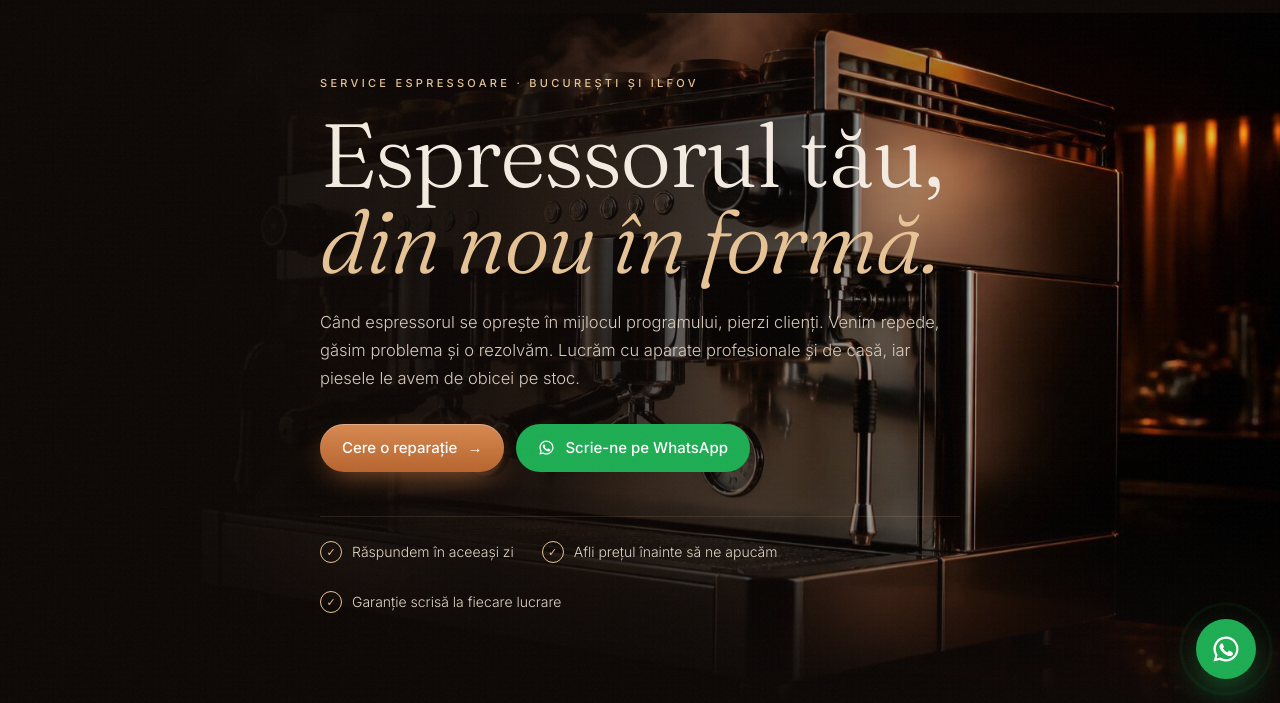
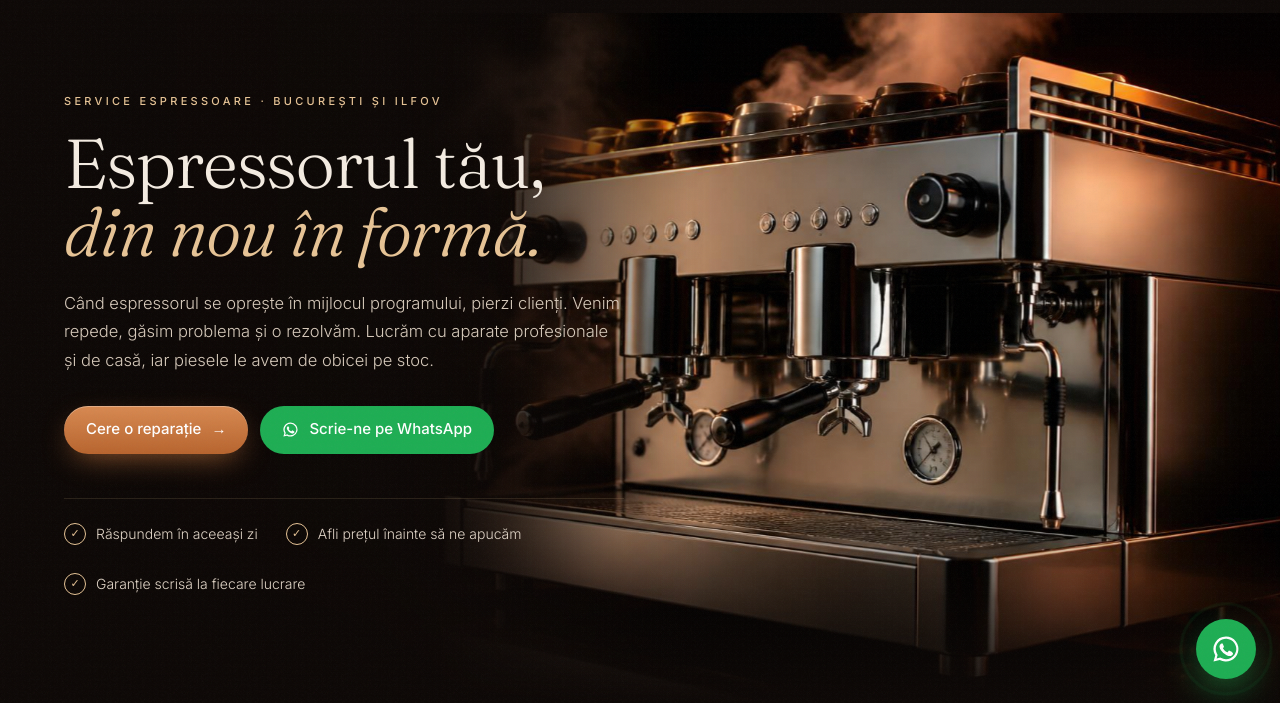
Before and after one commit to lorenz10test/espressor, a plain HTML site: page docs/index.html in a window 1280 px wide. Shown: the part 97-800 px from the top of the page. Drawn offline with Linux system fonts and the light colour scheme.

Commit message:
Hero: text în stânga, espressorul vizibil în dreapta
Co-Authored-By: Claude Opus 5.5 <noreply@anthropic.com>

```diff
--- a/docs/site.css
+++ b/docs/site.css
@@ -87,12 +87,14 @@ section{padding:110px 0}
 
 /* hero */
 .hero{position:relative;min-height:calc(100svh - 108px);display:flex;align-items:center;overflow:hidden;padding:40px 0 70px}
+.hero>.wrap{max-width:1440px;padding:0 clamp(24px,5vw,72px);width:100%}
 .hero-bg{position:absolute;inset:0;overflow:hidden}
-.hero-bg img{width:100%;height:100%;object-fit:cover;object-position:62% 50%;animation:kb 26s ease-in-out infinite alternate}
-@keyframes kb{from{transform:scale(1.04)}to{transform:scale(1.13) translate(-1.5%,1%)}}
-.hero-bg:after{content:'';position:absolute;inset:0;background:linear-gradient(90deg,var(--bg) 0%,rgba(14,9,7,.92) 38%,rgba(14,9,7,.4) 68%,rgba(14,9,7,.05)),linear-gradient(0deg,var(--bg) 0%,transparent 28%)}
-.hero .in{position:relative;max-width:640px}
-.hero h1{font-size:clamp(48px,7vw,96px);line-height:.96;margin:20px 0 24px}
+.hero-bg img{position:absolute;right:0;top:0;width:68%;height:100%;object-fit:cover;object-position:50% 50%;
+  -webkit-mask-image:linear-gradient(90deg,transparent 0%,#000 32%);mask-image:linear-gradient(90deg,transparent 0%,#000 32%);animation:kb 30s ease-in-out infinite alternate}
+@keyframes kb{from{transform:scale(1)}to{transform:scale(1.05)}}
+.hero-bg:after{content:'';position:absolute;inset:0;background:linear-gradient(90deg,var(--bg) 0%,rgba(14,9,7,.85) 30%,rgba(14,9,7,0) 55%),linear-gradient(0deg,var(--bg) 0%,transparent 26%)}
+.hero .in{position:relative;max-width:560px}
+.hero h1{font-size:clamp(44px,5.4vw,82px);line-height:.98;margin:20px 0 24px}
 .hero .ctas{display:flex;gap:12px;flex-wrap:wrap;margin-top:32px}
 .trust{display:flex;gap:28px;flex-wrap:wrap;margin-top:44px;padding-top:24px;border-top:1px solid var(--line);font-size:14px;color:#e2d6c8}
 .trust span{display:flex;gap:10px;align-items:center}
@@ -355,6 +357,7 @@ footer{border-top:1px solid var(--line);padding:70px 0 28px;margin-top:20px}
   .process{grid-template-columns:1fr;gap:24px}.process:before{display:none}
   .fgrid{grid-template-columns:1fr 1fr}
   .horeca{padding:34px}
+  .hero-bg img{width:100%;-webkit-mask-image:none;mask-image:none;object-position:65% 50%}
   .hero-bg:after{background:linear-gradient(90deg,rgba(14,9,7,.94) 0%,rgba(14,9,7,.82) 55%,rgba(14,9,7,.45)),linear-gradient(0deg,var(--bg) 0%,transparent 30%)}
   .dg-vis{position:relative;top:0;aspect-ratio:16/10}
   .adm{grid-template-columns:1fr}.adm aside{flex-direction:row;overflow-x:auto;border-right:0;border-bottom:1px solid var(--line);padding:12px}
```
Also changed, not shown: docs/index.html (+3 -3 lines).
